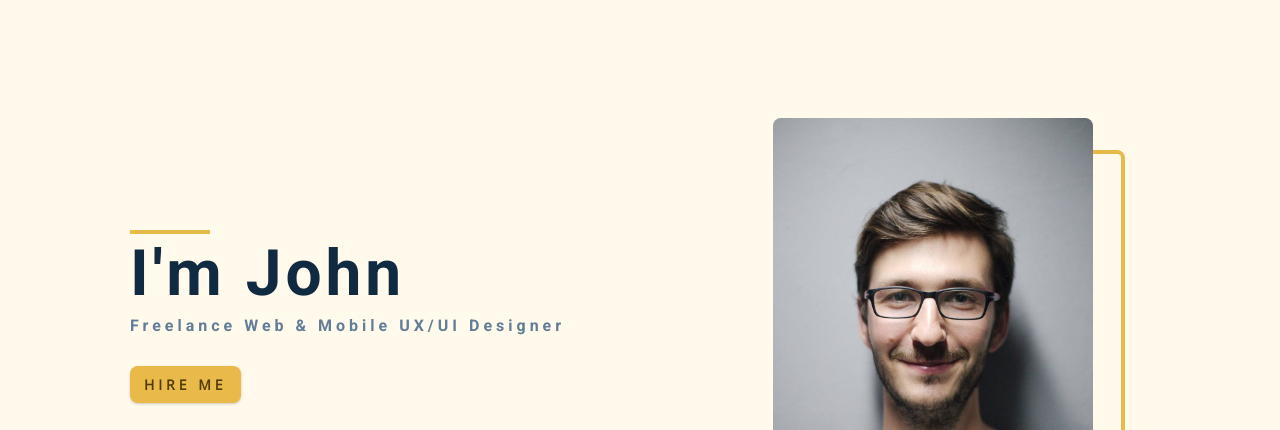
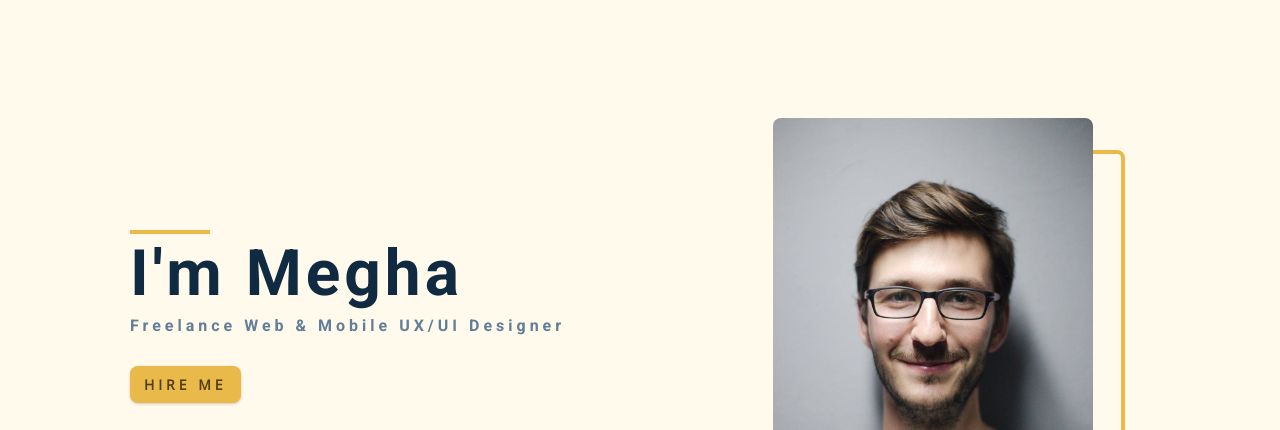
Before and after one commit to meghagaikwad92/art-portfolio, a plain HTML site: page index.html in a window 1280 px wide. Shown: the part 82-512 px from the top of the page. Drawn offline with nearby package versions, Linux system fonts and the light colour scheme.

Commit message:
name changed in home page

```diff
--- a/index.html
+++ b/index.html
@@ -98,7 +98,7 @@
       <div class="section-center hero-center">
         <article class="hero-info">
           <div class="underline"></div>
-          <h1>i'm John</h1>
+          <h1>i'm Megha</h1>
           <h4>freelance web & mobile UX/UI designer</h4>
           <a href="contact.html" class="btn hero-btn">hire me</a>
           <!-- social icons -->
```
